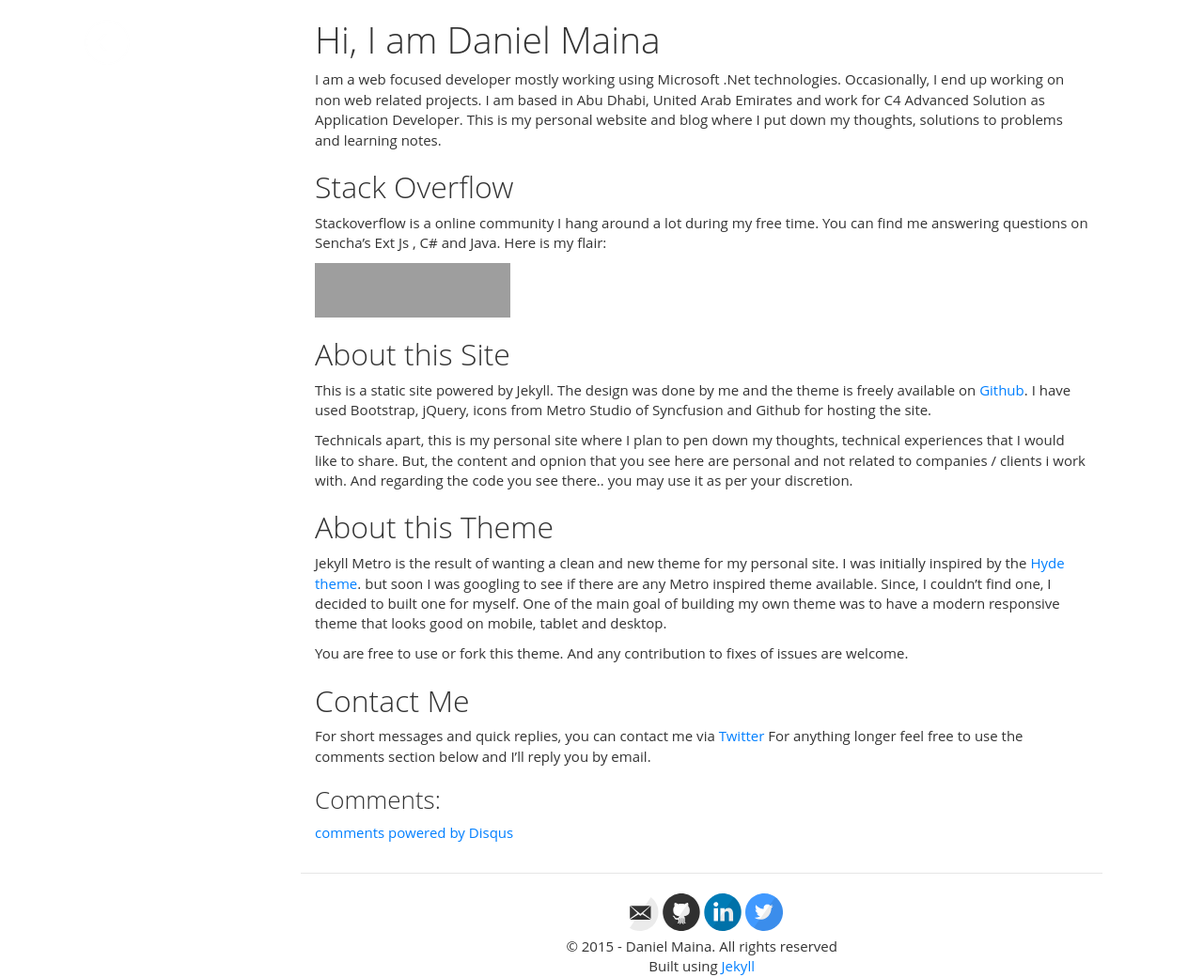
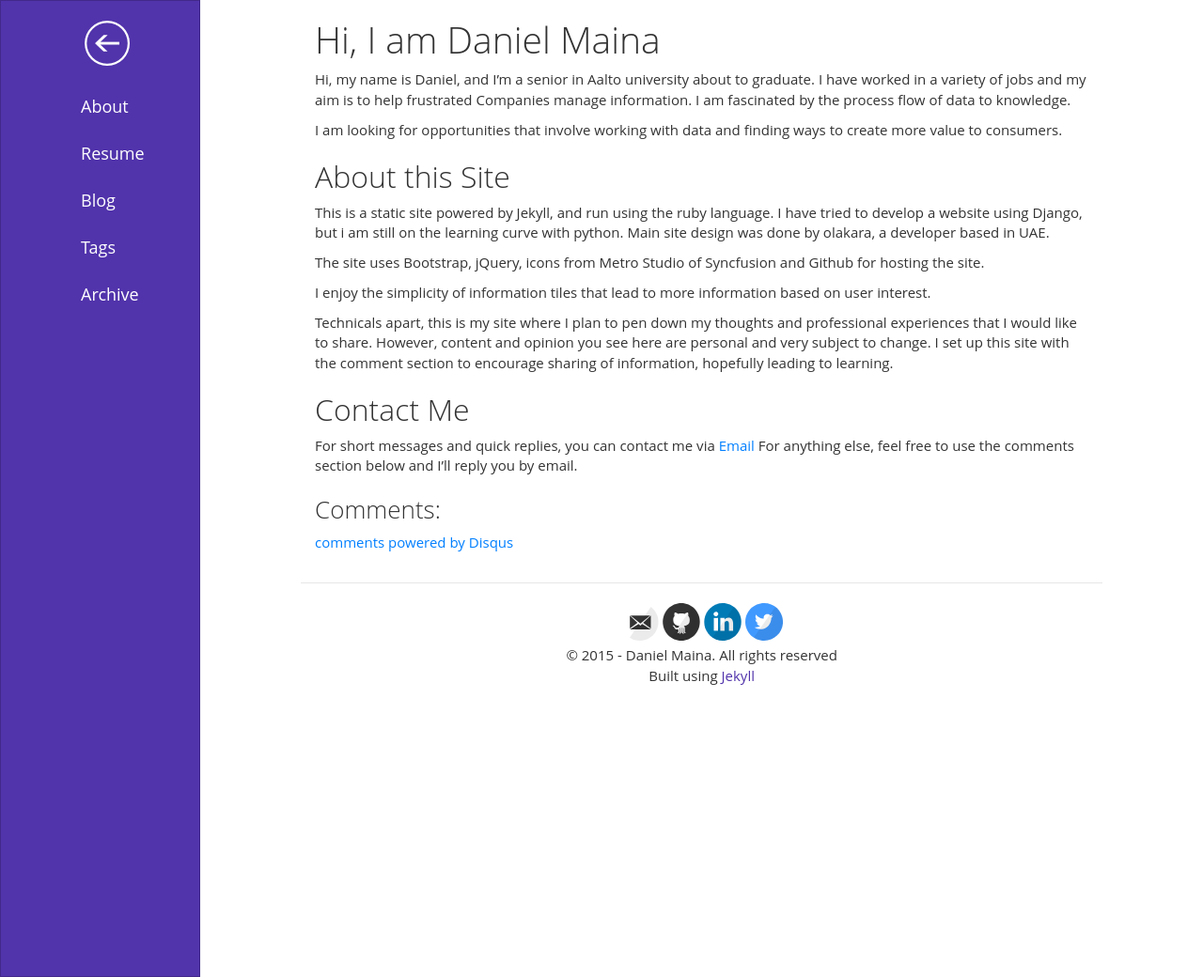
Before and after one commit to danconsults/metroblog, a Jekyll site: the page built from about/index.md, in a window 1280 px wide and 1040 px high. Shown: the whole window at 94% size. Built offline with Jekyll 4.4.1, drawn with Linux system fonts in a browser that asks for light colours; comment, search, counter and statistics services are not loaded; grey boxes are pictures that could not be loaded.

Commit message:
sdfdsf
sdfdsf

```diff
--- a/about/index.md
+++ b/about/index.md
@@ -2,37 +2,26 @@
 layout: page
 title: Hi, I am Daniel Maina
 description: Introduction page for Daniel Maina
-theme: Blue
+theme: purple
 ---
 
-I am a web focused developer mostly working using Microsoft .Net technologies. Occasionally, I end up working on non web related projects. I am based in Abu Dhabi, United Arab Emirates and work for C4 Advanced Solution as Application Developer.
-This is my personal website and blog where I put down my thoughts, solutions to problems and learning notes.
+Hi, my name is Daniel, and I’m a senior in Aalto university about to graduate. I have worked in a variety of jobs and my aim is to help frustrated Companies manage information. I am fascinated by the process flow of data to knowledge.
 
-## Stack Overflow
-
-Stackoverflow is a online community I hang around a lot during my free time. You can find me answering questions on Sencha's Ext Js , C# and Java. Here is my flair:
-
-<a href="http://stackexchange.com/users/62487">
-<img src="http://stackexchange.com/users/flair/62487.png?theme=clean" width="208" height="58" alt="profile for Abdel Olakara on Stack Exchange, a network of free, community-driven Q&amp;A sites" title="profile for Abdel Olakara on Stack Exchange, a network of free, community-driven Q&amp;A sites">
-</a>
-
+I am looking for opportunities that involve working with data and finding ways to create more value to consumers.
 
 ## About this Site
 
-This is a static site powered by Jekyll. The design was done by me and the theme is freely available on [Github](https://github.com/olakara/JekyllMetro). I have used Bootstrap, jQuery, icons from Metro Studio of Syncfusion and Github for hosting the site.
+This is a static site powered by Jekyll, and run using the ruby language. I have tried to develop a website using Django, but i am still on the learning curve with python. Main site design was done by olakara, a developer based in UAE.
 
-Technicals apart, this is my personal site where I plan to pen down my thoughts, technical experiences that I would like to share. But, the content and opnion that you see here are personal and not related to companies / clients i work with. And regarding the code you see there.. you may use it as per your discretion.
+The site uses Bootstrap, jQuery, icons from Metro Studio of Syncfusion and Github for hosting the site.
 
-## About this Theme
+I enjoy the simplicity of information tiles that lead to more information based on user interest.
 
-Jekyll Metro is the result of wanting a clean and new theme for my personal site. I was initially inspired by the [Hyde theme](https://github.com/poole/hyde). but soon I was googling to see if there are any Metro inspired theme available.
-Since, I couldn't find one, I decided to built one for myself. One of the main goal of building my own theme was to have a modern responsive theme that looks good on mobile, tablet and desktop.
-
-You are free to use or fork this theme. And any contribution to fixes of issues are welcome.
+Technicals apart, this is my site where I plan to pen down my thoughts and professional  experiences that I would like to share. However, content and opinion you see here are personal and very subject to change. I set up this site with the comment section to encourage sharing of information, hopefully leading to learning.
 
 ## Contact Me
 
-For short messages and quick replies, you can contact me via [Twitter](http://twitter.com/olakara) For anything longer feel free to use the comments section below and I'll reply you by email.
+For short messages and quick replies, you can contact me via [Email](fofungi@gmail.com) For anything else, feel free to use the comments section below and I'll reply you by email.
 
 ### Comments:
 
```
